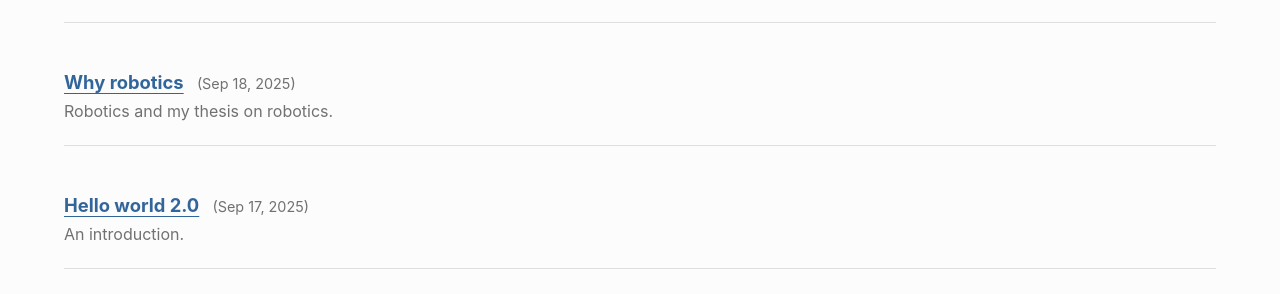
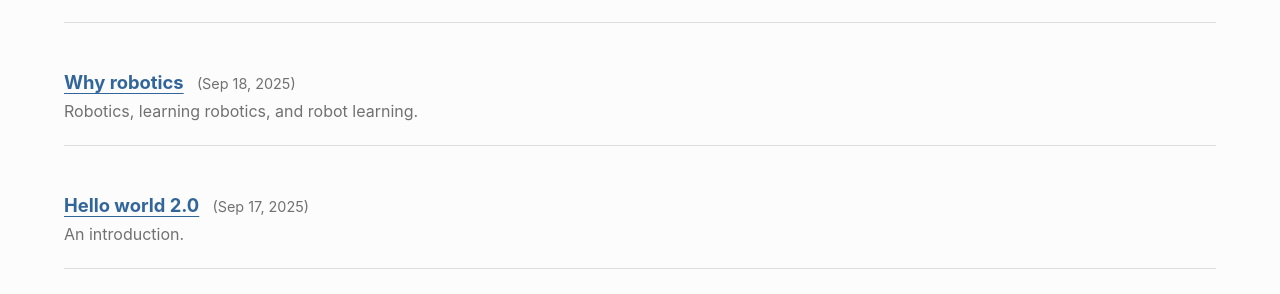
Before and after one commit to dn-mz/website, a Jekyll site: the page built from blog.html, in a window 1280 px wide and 1277 px high. Shown: the part 710-1004 px from the top of the window. Built offline with Jekyll 4.4.1, drawn with Linux system fonts in a browser that asks for light colours.

Commit message:
update blog

```diff
--- a/_posts/2025-09-18-why-robotics.md
+++ b/_posts/2025-09-18-why-robotics.md
@@ -2,7 +2,7 @@
 layout: post
 title: "Why robotics"
 date: 2025-09-18
-description: "Robotics and my thesis on robotics."
+description: "Robotics, learning robotics, and robot learning."
 tags: [ai, business, operations, robotics]
 image: /daniel-photo.jpg
 ---
```
Also changed, not shown: 2 other files.
